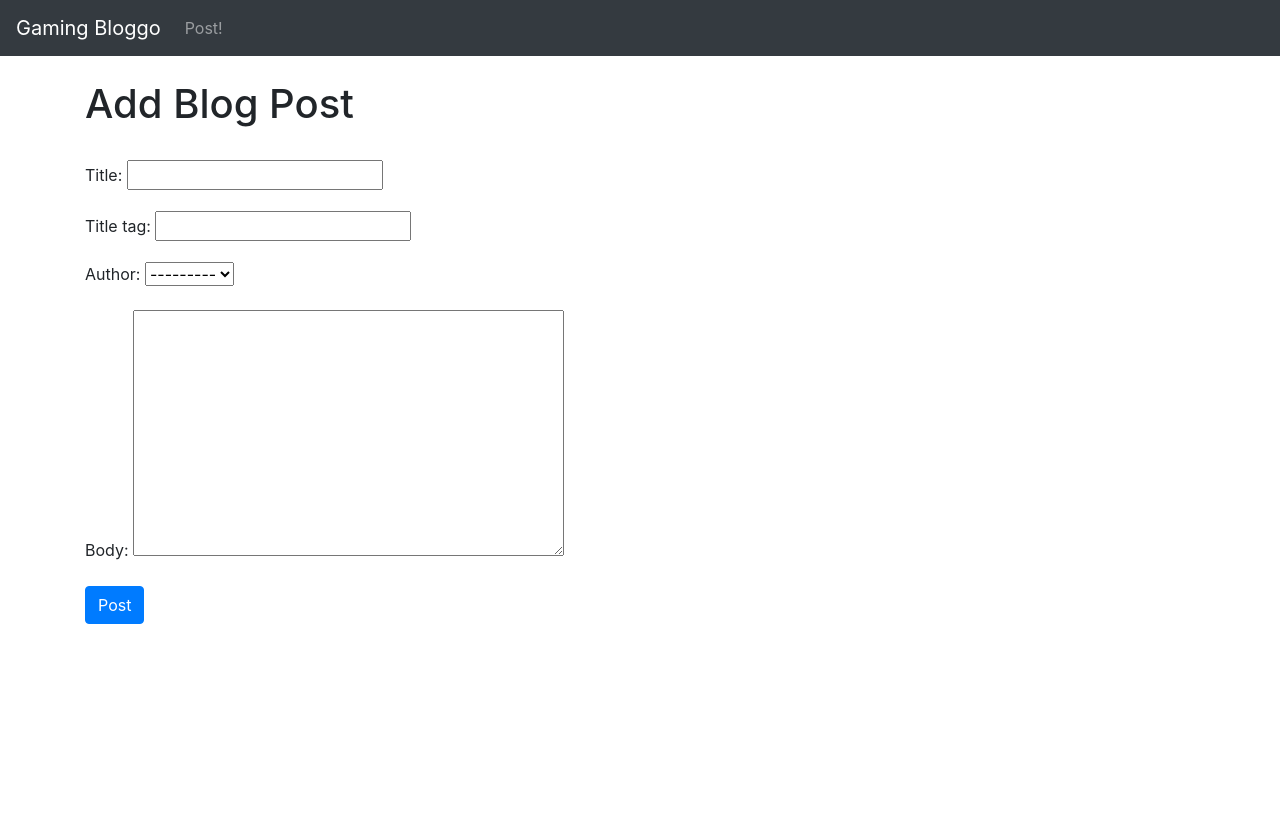
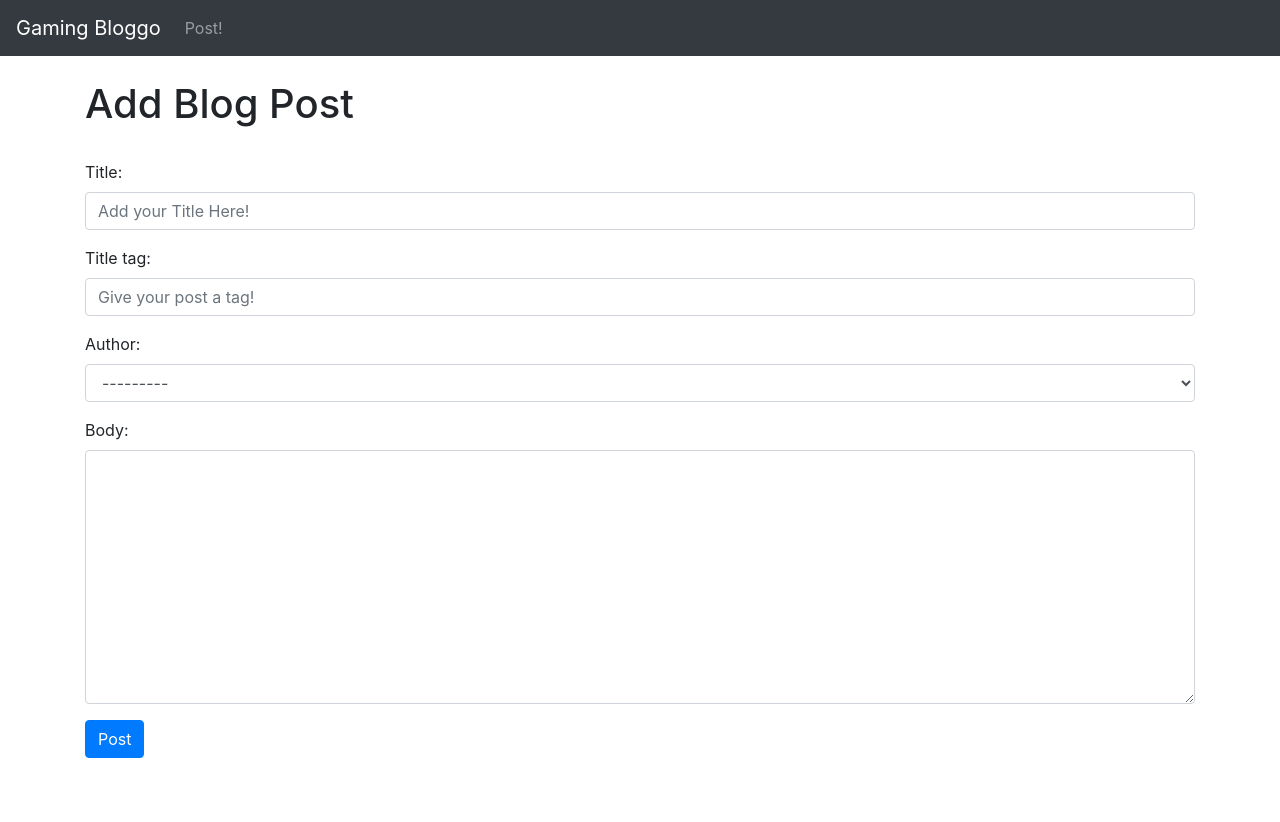
Before and after one commit to BrandonPCollins/my-project-4, a Django app: page /add_post/ in a window 1280 px wide. Before the commit the page ends 624 px from the top, so only its background shows below. Run offline with Django 4.2, Linux system fonts and the light colour scheme; data comes from the database, SQL or seed files in the repository.

Commit message:
Bootstrap on Form

```diff
--- /dev/null
+++ b/myblog/forms.py
@@ -0,0 +1,14 @@
+from django import forms
+from .models import Post
+
+class PostForm(forms.ModelForm):
+    class Meta:
+        model = Post
+        fields = ('title', 'title_tag', 'author', 'body')
+
+        widgets = {
+            'title': forms.TextInput(attrs={'class': 'form-control', 'placeholder': 'Add your Title Here!'}),
+            'title_tag': forms.TextInput(attrs={'class': 'form-control', 'placeholder': 'Give your post a tag!'}),
+            'author': forms.Select(attrs={'class': 'form-control'}),
+            'body': forms.Textarea(attrs={'class': 'form-control'}),
+        }
--- a/myblog/templates/add_post.html
+++ b/myblog/templates/add_post.html
@@ -7,13 +7,14 @@
 
 <h1>Add Blog Post</h1>
 
+<div class="form-group">
     <form method="POST">
         <br>
         {% csrf_token %}
         {{ form.as_p }}
         <button class="btn btn-primary">Post</button>
     </form>
-
+</div>
 <br><br>
 
 {% endblock %}
--- a/myblog/views.py
+++ b/myblog/views.py
@@ -1,6 +1,7 @@
 from django.shortcuts import render
 from django.views.generic import ListView, DetailView, CreateView
 from .models import Post
+from .forms import PostForm
 
 # def home(request):
 #     return render(request, 'home.html', {})
@@ -15,6 +16,7 @@ class ArticleDetailView(DetailView):
 
 class AddPostView(CreateView):
     model = Post
+    form_class = PostForm
     template_name = "add_post.html"
-    fields = '__all__'
+    #fields = '__all__'
     #fields = ('title', 'body')
```
Lines whose indentation alone changed are shown as unchanged.
